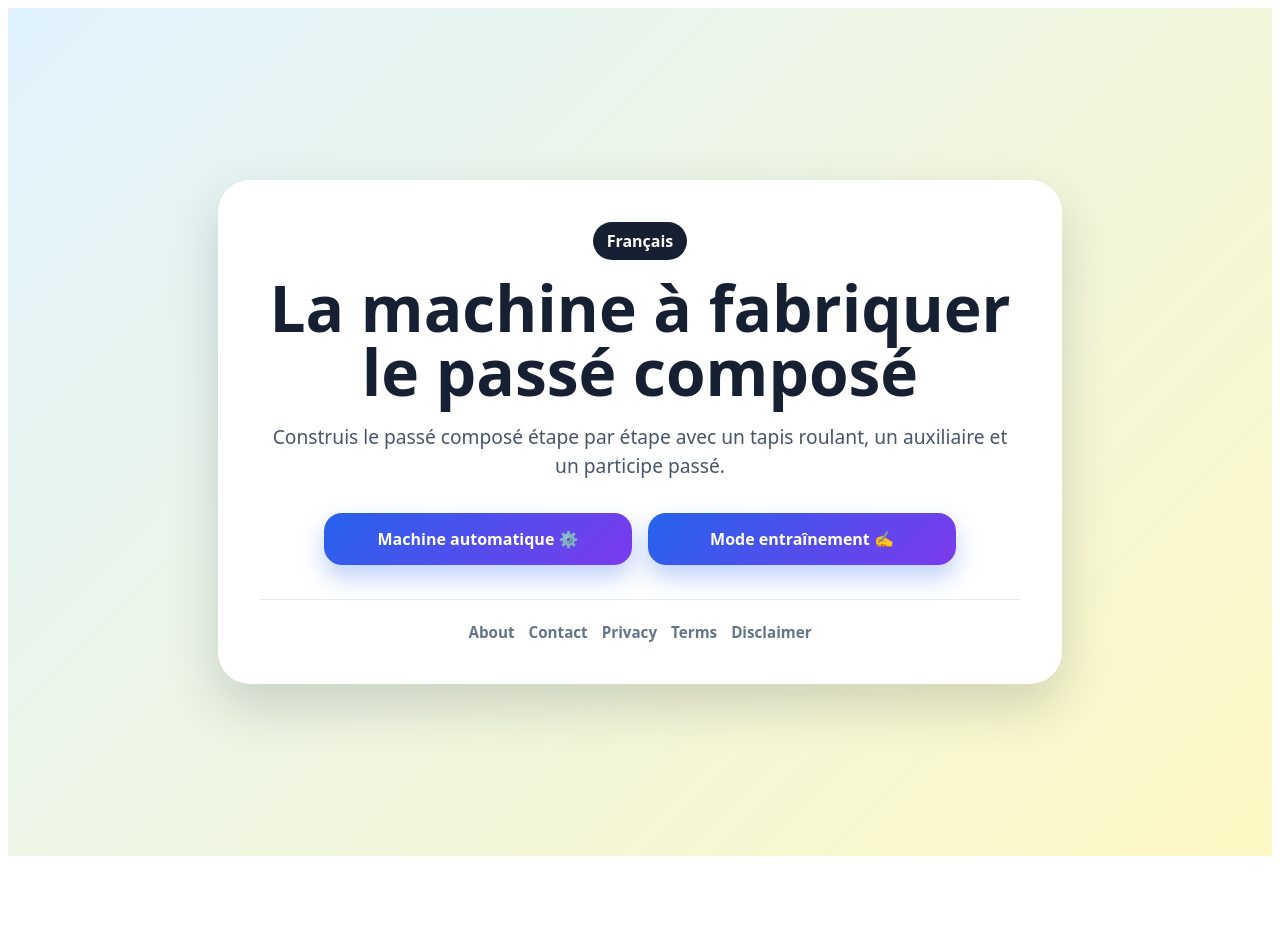
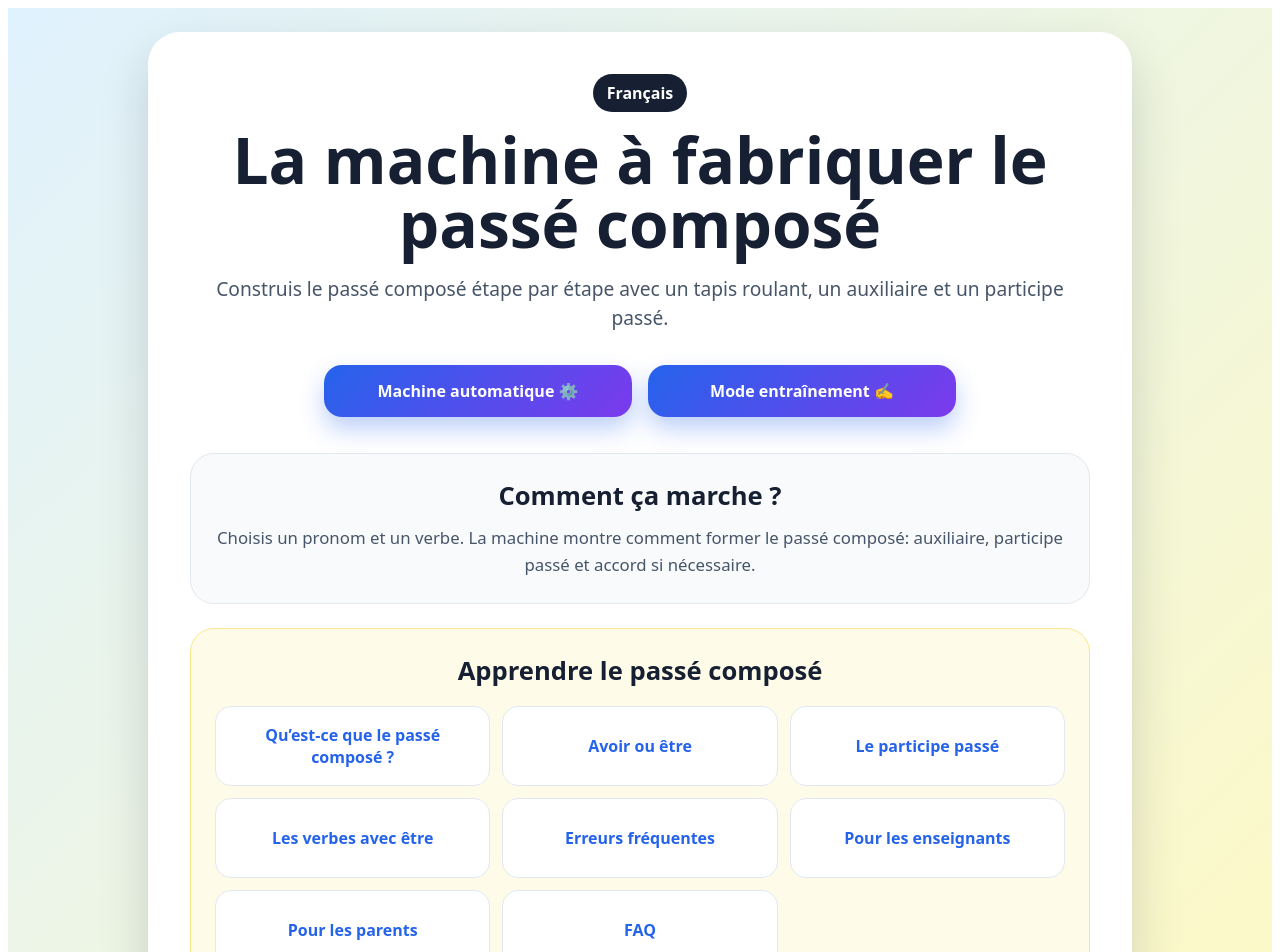
Before and after one commit to ossthun/machinepc, a Next.js app: page / in a window 1280 px wide. Shown: the top 952 px of the page. Before the commit the page ends 864 px from the top, so only its background shows below. Built offline with nearby package versions, Linux system fonts and the light colour scheme.

Commit message:
Add sections for learning passé composé and links

```diff
--- a/pages/index.js
+++ b/pages/index.js
@@ -25,9 +25,55 @@ export default function Home() {
           </Link>
         </div>
 
+        <section style={styles.infoSection}>
+          <h2 style={styles.sectionTitle}>Comment ça marche ?</h2>
+          <p style={styles.infoText}>
+            Choisis un pronom et un verbe. La machine montre comment former le
+            passé composé: auxiliaire, participe passé et accord si nécessaire.
+          </p>
+        </section>
+
+        <section style={styles.linkSection}>
+          <h2 style={styles.sectionTitle}>Apprendre le passé composé</h2>
+
+          <div style={styles.contentLinks}>
+            <Link href="/quest-ce-que-le-passe-compose" style={styles.contentLink}>
+              Qu’est-ce que le passé composé ?
+            </Link>
+
+            <Link href="/avoir-ou-etre" style={styles.contentLink}>
+              Avoir ou être
+            </Link>
+
+            <Link href="/participe-passe" style={styles.contentLink}>
+              Le participe passé
+            </Link>
+
+            <Link href="/verbes-avec-etre" style={styles.contentLink}>
+              Les verbes avec être
+            </Link>
+
+            <Link href="/erreurs-frequentes" style={styles.contentLink}>
+              Erreurs fréquentes
+            </Link>
+
+            <Link href="/pour-les-enseignants" style={styles.contentLink}>
+              Pour les enseignants
+            </Link>
+
+            <Link href="/pour-les-parents" style={styles.contentLink}>
+              Pour les parents
+            </Link>
+
+            <Link href="/faq" style={styles.contentLink}>
+              FAQ
+            </Link>
+          </div>
+        </section>
+
         <footer style={styles.footer}>
           <Link href="/about" style={styles.footerLink}>
-            About
+            À propos
           </Link>
 
           <Link href="/contact" style={styles.footerLink}>
@@ -35,15 +81,15 @@ export default function Home() {
           </Link>
 
           <Link href="/privacy" style={styles.footerLink}>
-            Privacy
+            Confidentialité
           </Link>
 
           <Link href="/terms" style={styles.footerLink}>
-            Terms
+            Conditions
           </Link>
 
           <Link href="/disclaimer" style={styles.footerLink}>
-            Disclaimer
+            Avertissement
           </Link>
         </footer>
       </section>
@@ -63,7 +109,7 @@ const styles = {
   },
 
   card: {
-    maxWidth: "760px",
+    maxWidth: "900px",
     width: "100%",
     padding: "42px",
     borderRadius: "32px",
@@ -117,6 +163,56 @@ const styles = {
     boxShadow: "0 12px 24px rgba(37,99,235,.3)",
   },
 
+  infoSection: {
+    marginTop: "36px",
+    padding: "24px",
+    borderRadius: "24px",
+    background: "#f8fafc",
+    border: "1px solid #e2e8f0",
+  },
+
+  linkSection: {
+    marginTop: "24px",
+    padding: "24px",
+    borderRadius: "24px",
+    background: "#fefce8",
+    border: "1px solid #fde68a",
+  },
+
+  sectionTitle: {
+    margin: "0 0 12px",
+    fontSize: "1.6rem",
+    color: "#172033",
+  },
+
+  infoText: {
+    margin: 0,
+    fontSize: "1.05rem",
+    lineHeight: 1.6,
+    color: "#475569",
+  },
+
+  contentLinks: {
+    display: "grid",
+    gridTemplateColumns: "repeat(auto-fit, minmax(220px, 1fr))",
+    gap: "12px",
+    marginTop: "18px",
+  },
+
+  contentLink: {
+    display: "flex",
+    alignItems: "center",
+    justifyContent: "center",
+    minHeight: "54px",
+    padding: "12px 14px",
+    borderRadius: "16px",
+    background: "white",
+    color: "#2563eb",
+    fontWeight: 900,
+    textDecoration: "none",
+    border: "1px solid #e2e8f0",
+  },
+
   footer: {
     marginTop: "34px",
     paddingTop: "22px",
```
